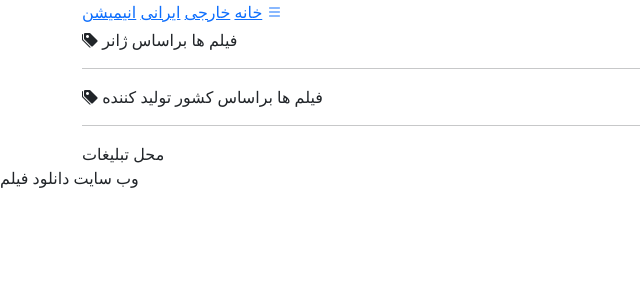
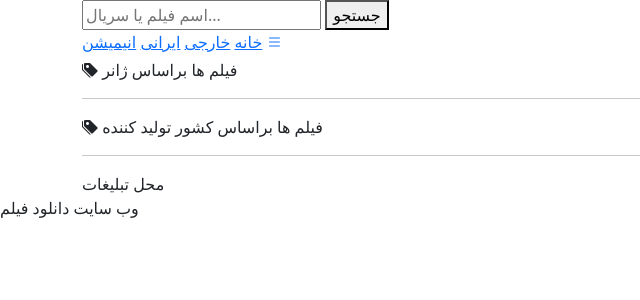
Before and after one commit to moeinkh/movie_website, a Django app: template product/templates/product/foreign.html in a window 1280 px wide. Shown: the top 300 px of the page, without its empty margins (0-640 px from the left). Run offline with Django 3.2, Linux system fonts and the light colour scheme; the template is opened without the code that fills it, so the values that code supplies are empty; some libraries are stand-ins or nearby versions.

Commit message:
search query for home view

```diff
--- /dev/null
+++ b/product/forms.py
@@ -0,0 +1,2 @@
+from django import forms
+from .models import Movie
--- a/product/templates/product/foreign.html
+++ b/product/templates/product/foreign.html
@@ -1,7 +1,7 @@
 {% extends 'product/home.html' %}
 
 {% block title %}
-    دانلود فیلمdffgdfg
+    دانلود فیلم
 {% endblock %}
 
 
--- a/product/templates/product/home.html
+++ b/product/templates/product/home.html
@@ -16,8 +16,16 @@
     <title>{% block title %}خانه{% endblock %}</title>
 </head>
 <body>
+  <header>
     <div class="topnav" id="myTopnav">
       <div class="container">
+        <div class="input_search">
+          <form method="get" action="">
+            <input type="text" name="search" placeholder="اسم فیلم یا سریال...">
+            <button type="submit">جستجو</button>
+          </form>
+        </div>
+        <nav>
           <a href="{% url 'product:home' %}" class="active">خانه</a>
           <a href="{% url 'product:foreign' %}">خارجی</a>
           <a href="{% url 'product:iranian' %}">ایرانی</a>
@@ -25,8 +33,10 @@
           <a href="javascript:void(0);" class="icon" onclick="myFunction()">
             <i class="bi bi-list"></i>
           </a>
+        </nav>
       </div>
     </div>
+  </header>
 
     <div class="container">
     <div class="content">
```
Also changed, not shown: product/views.py (+7 -1 lines). Lines whose indentation alone changed are shown as unchanged.
